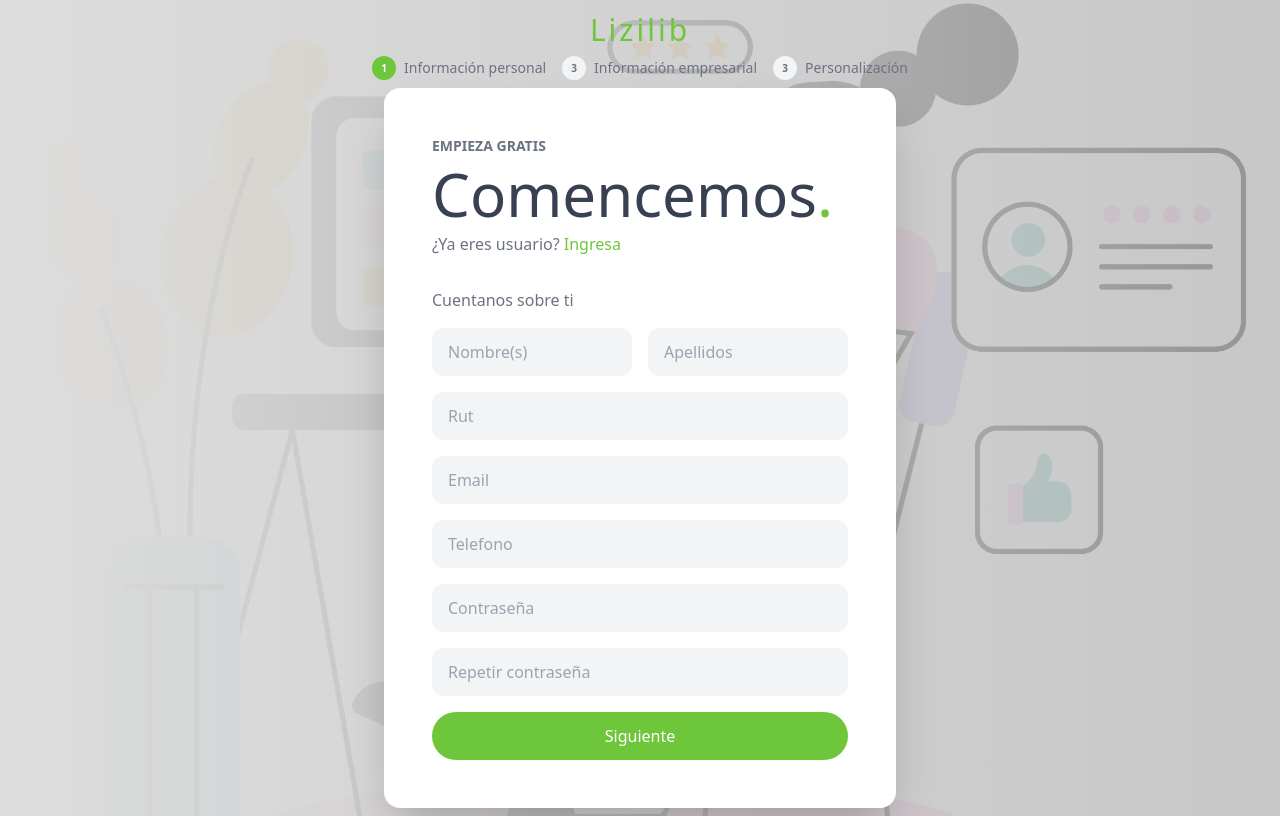
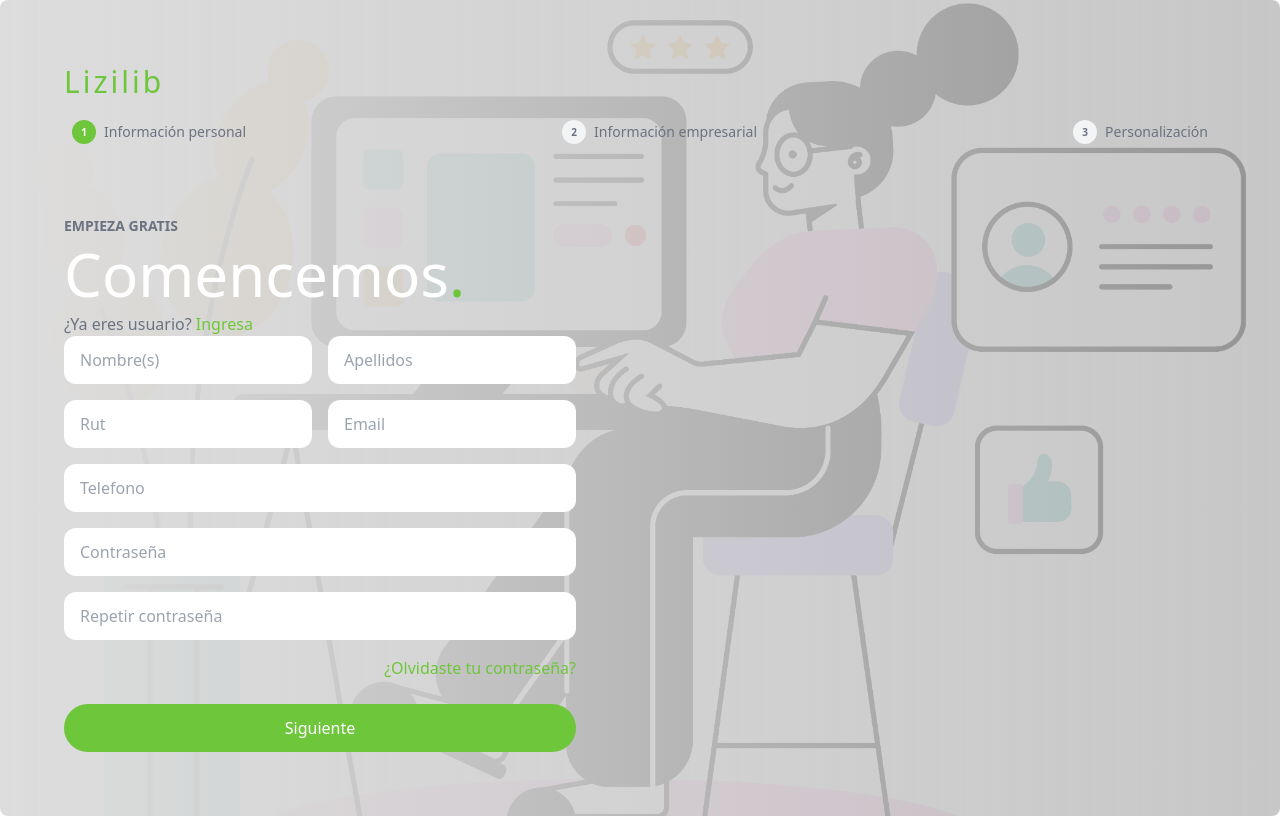
Before and after one commit to GrowCloud2023/WebAppLizilib, a React (Create React App) app: page /register in a window 1280 px wide. Built offline with nearby package versions, Linux system fonts and the light colour scheme.

Commit message:
update 20/07-17:22

```diff
--- a/src/components/Steps.jsx
+++ b/src/components/Steps.jsx
@@ -38,7 +38,7 @@
           ) : (
             <li className="flex items-center gap-2 p-2">
               <span className="h-6 w-6 rounded-full bg-gray-100 text-center text-[10px]/6 font-bold">
-                3
+                2
               </span>
               <span className="hidden sm:block"> Información empresarial </span>
             </li>
@@ -48,7 +48,7 @@
             <Link to="/register/3">
               <li className="flex items-center gap-2 p-2">
                 <span className="h-6 w-6 rounded-full bg-[#6EC63B] text-white text-center text-[10px]/6 font-bold">
-                  2
+                  3
                 </span>
                 <span className="hidden sm:block"> Personalización </span>
               </li>
--- a/src/layouts/MainLayout.jsx
+++ b/src/layouts/MainLayout.jsx
@@ -1,13 +1,22 @@
 import React from "react";
+import Sidebar from "../components/Header/Sidebar";
 
 const MainLayout = ({ children }) => {
   return (
-    <div className="min-h-screen grid lg:grid-cols-8 gap-4">
-      sidebar
-      <div className="lg:col-span-7 px-4 h-full">
-        navbar
-        <main className="rounded-xl h-[90vh] overflow-y-scroll">
-          {children}
+    <div className="flex h-full w-full">
+      <Sidebar />
+      <div className="h-full w-full bg-gray-100">
+        <main
+          className={`mx-[12px] h-full flex-none transition-all md:pe-2 xl:mr-[313px] `}
+        >
+          <div className="h-full">
+            Navbar
+            <div className="pt-5s mx-auto mb-auto h-full min-h-[84vh] p-2 md:pr-2">
+              CONTENIDO
+              {children}
+            </div>
+            <div className="p-3">Footer</div>
+          </div>
         </main>
       </div>
     </div>
--- a/src/layouts/RegisterLayout.jsx
+++ b/src/layouts/RegisterLayout.jsx
@@ -2,7 +2,7 @@
 
 const RegisterLayout = ({ children }) => {
   return (
-    <div className="register flex flex-col items-center justify-center min-h-screen">
+    <div className="register flex flex-col min-h-screen rounded-lg md:p-8">
       {children}
     </div>
   );
--- a/src/routers/Routes.js
+++ b/src/routers/Routes.js
@@ -6,6 +6,7 @@
 import RegisterStep2 from "../views/RegisterStep2";
 import RegisterStep3 from "../views/RegisterStep3";
 import NotFound from "../components/NotFound";
+import MainLayout from "../layouts/MainLayout";
 
 function RoutesApp() {
   return (
@@ -17,6 +18,7 @@
           <Route path="/register" element={<Register />} />
           <Route path="/register/2" element={<RegisterStep2 />} />
           <Route path="/register/3" element={<RegisterStep3 />} />
+          <Route path="/dashboard" element={<MainLayout />} />
           <Route path="/*" element={<NotFound />} />
         </Routes>
       </Router>
--- a/src/views/Home.jsx
+++ b/src/views/Home.jsx
@@ -3,12 +3,21 @@
 
 const Home = () => {
   return (
-    <div>
+    <div className="flex justify-center mt-10">
       <Link to="login">
-        <button className="border-2 border-gray-950 p-5 mx-10" type="button">LOGIN</button>
+        <button className="border-2 border-gray-950 p-5 mx-10" type="button">
+          LOGIN
+        </button>
       </Link>
       <Link to="register">
-        <button className="border-2 border-gray-950 p-5 mx-10" type="button">REGISTER</button>
+        <button className="border-2 border-gray-950 p-5 mx-10" type="button">
+          REGISTER
+        </button>
+      </Link>
+      <Link to="dashboard">
+        <button className="border-2 border-gray-950 p-5 mx-10" type="button">
+          DASHBOARD
+        </button>
       </Link>
     </div>
   );
--- a/src/views/Register.jsx
+++ b/src/views/Register.jsx
@@ -1,64 +1,56 @@
 import React from "react";
 import Steps from "../components/Steps";
 import { Link } from "react-router-dom";
-import RegisterLayout from "../layouts/RegisterLayout";
 
 const Register = () => {
   return (
     <>
-      <RegisterLayout>
-        <div className="mt-3 ">
-          <h1 className="text-[#6EC63B] text-3xl font-medium tracking-widest">
+      <div className="register flex flex-col min-h-screen rounded-lg md:p-8">
+        <div className="p-8">
+          <h1 className="text-primary text-3xl font-medium tracking-widest mb-3">
             Lizilib
           </h1>
+          <Steps step1 />
         </div>
-          <Steps step1 />
-        <div className="max-w-lg w-full p-8 rounded-2xl bg-white shadow-2xl lg:p-12 mb-2">
+        <div className="p-8">
           <h3 className="text-gray-500 uppercase text-sm font-bold mb-2">
             Empieza gratis
           </h3>
-          <h1 className="text-6xl text-gray-700 font-medium mb-2">
-            Comencemos<span className="text-[#6EC63B]">.</span>
+          <h1 className="text-6xl text-white font-medium mb-2">
+            Comencemos<span className="text-primary">.</span>
           </h1>
           <span className="text-gray-500 font-medium">
             ¿Ya eres usuario?{" "}
-            <a href="#" className="text-[#6EC63B] hover:underline">
+            <a href="#" className="text-primary hover:underline">
               Ingresa
             </a>
           </span>
-          <form className="mt-8">
-            <div className="mb-4">
-              <span className="text-gray-500 font-medium">
-                Cuentanos sobre ti
-              </span>
+          <form>
+            <div className="max-w-lg mb-4 flex flex-col md:flex-row items-center justify-between gap-4">
+              <input
+                type="text"
+                autoComplete="off"
+                className="w-full py-3 px-4 rounded-xl outline-none bg-text-gray-100 text-[#343434] group"
+                placeholder="Nombre(s)"
+              />
+              <input
+                type="text"
+                autoComplete="off"
+                className="w-full py-3 px-4 rounded-xl outline-none bg-text-gray-100 text-[#343434] group"
+                placeholder="Apellidos"
+              />
             </div>
             <div className="max-w-lg mb-4 flex flex-col md:flex-row items-center justify-between gap-4">
               <input
                 type="text"
                 autoComplete="off"
-                className="w-full py-3 px-4 rounded-xl outline-none bg-gray-100 text-[#343434] group"
-                placeholder="Nombre(s)"
-              />
-              <input
-                type="text"
-                autoComplete="off"
-                className="w-full py-3 px-4 rounded-xl outline-none bg-gray-100 text-[#343434] group"
-                placeholder="Apellidos"
-              />
-            </div>
-            <div className="max-w-lg mb-4">
-              <input
-                type="text"
-                autoComplete="off"
-                className="w-full py-3 px-4 rounded-xl outline-none bg-gray-100 text-[#343434] group"
+                className="w-full py-3 px-4 rounded-xl outline-none bg-text-gray-100 text-[#343434] group"
                 placeholder="Rut"
               />
-            </div>
-            <div className="max-w-lg mb-4">
               <input
                 type="email"
                 autoComplete="off"
-                className="w-full py-3 px-4 rounded-xl outline-none bg-gray-100 text-[#343434] group"
+                className="w-full py-3 px-4 rounded-xl outline-none bg-text-gray-100 text-[#343434] group"
                 placeholder="Email"
               />
             </div>
@@ -66,7 +58,7 @@
               <input
                 type="text"
                 autoComplete="off"
-                className="w-full py-3 px-4 rounded-xl outline-none bg-gray-100 text-[#343434] group"
+                className="w-full py-3 px-4 rounded-xl outline-none bg-text-gray-100 text-[#343434] group"
                 placeholder="Telefono"
               />
             </div>
@@ -74,7 +66,7 @@
               <input
                 type="password"
                 autoComplete="off"
-                className="w-full py-3 px-4 rounded-xl outline-none bg-gray-100 text-[#343434] group"
+                className="w-full py-3 px-4 rounded-xl outline-none bg-text-gray-100 text-[#343434] group"
                 placeholder="Contraseña"
               />
             </div>
@@ -82,20 +74,28 @@
               <input
                 type="password"
                 autoComplete="off"
-                className="w-full py-3 px-4 rounded-xl outline-none bg-gray-100 text-[#343434] group"
+                className="w-full py-3 px-4 rounded-xl outline-none bg-text-gray-100 text-[#343434] group"
                 placeholder="Repetir contraseña"
               />
             </div>
-            <Link to="/register/2">
-              <div className="max-w-lg">
-                <button className="bg-[#6EC63B] text-white w-full py-3 px-4 rounded-full hover:bg-green-600 transition-all duration-500">
+            <div className="max-w-lg flex justify-center md:justify-end mb-6">
+              <a
+                href="#"
+                className="text-primary font-medium hover:text-green-600 transition-all duration-500"
+              >
+                ¿Olvidaste tu contraseña?
+              </a>
+            </div>
+            <div className="max-w-lg">
+              <Link to="/register/2">
+                <button className="bg-primary text-white w-full py-3 px-4 rounded-full hover:bg-green-700 transition-all duration-500">
                   Siguiente
                 </button>
-              </div>
-            </Link>
+              </Link>
+            </div>
           </form>
         </div>
-      </RegisterLayout>
+      </div>
     </>
   );
 };
--- a/src/views/RegisterStep2.jsx
+++ b/src/views/RegisterStep2.jsx
@@ -7,14 +7,15 @@
   return (
     <RegisterLayout>
       <Steps step2 />
-      <div className="mt-3">
-        <h1 className="text-[#6EC63B] text-3xl font-medium tracking-widest">
+      <div style={{ maxWidth: "600px", margin: "0 auto" }} className="min-h-screen">
+        <div className="mt-3 mb-2">
+          <h1 className="text-primary text-3xl font-medium tracking-widest">
             Lizilib
           </h1>
         </div>
-      <div className="max-w-lg w-full p-8 max-w-lg w-full p-8 rounded-2xl bg-white shadow-2xl lg:p-12 mb-2">
-        <h1 className="text-6xl text-gray-700  font-medium mb-2">
-          Comencemos<span className="text-[#6EC63B]">.</span>
+        <div className="p-8 rounded-2xl bg-white shadow-2xl lg:p-12 mb-2">
+          <h1 className="text-6xl text-gray-700 font-medium mb-2">
+            Comencemos<span className="text-primary">.</span>
           </h1>
           <form className="mt-8">
             <div className="mb-4">
@@ -62,13 +63,14 @@
             </div>
             <Link to="/register/3">
               <div className="max-w-lg">
-              <button className="bg-[#6EC63B] text-white w-full py-3 px-4 rounded-full hover:bg-green-600 transition-all duration-500">
+                <button className="bg-primary text-white w-full py-3 px-4 rounded-full hover:bg-green-600 transition-all duration-500">
                   Siguiente
                 </button>
               </div>
             </Link>
           </form>
         </div>
+      </div>
     </RegisterLayout>
   );
 };
--- a/tailwind.config.js
+++ b/tailwind.config.js
@@ -1,10 +1,13 @@
 /** @type {import('tailwindcss').Config} */
 module.exports = {
-  content: [
-    "./src/**/*.{js,jsx,ts,tsx}",
-  ],
+  content: ["./src/**/*.{js,jsx,ts,tsx}"],
   theme: {
-    extend: {},
+    extend: {
+      colors: {
+        primary: "#6EC63B",
+        secondary: "#00FF00",
+      },
+    },
   },
   plugins: [],
-}
+};
```
Also changed, not shown: src/components/Header/Sidebar.jsx (+60 -5 lines), src/views/Login.jsx (+6 -6 lines), src/views/RegisterStep3.jsx (+8 -8 lines). Lines whose indentation alone changed are shown as unchanged.
